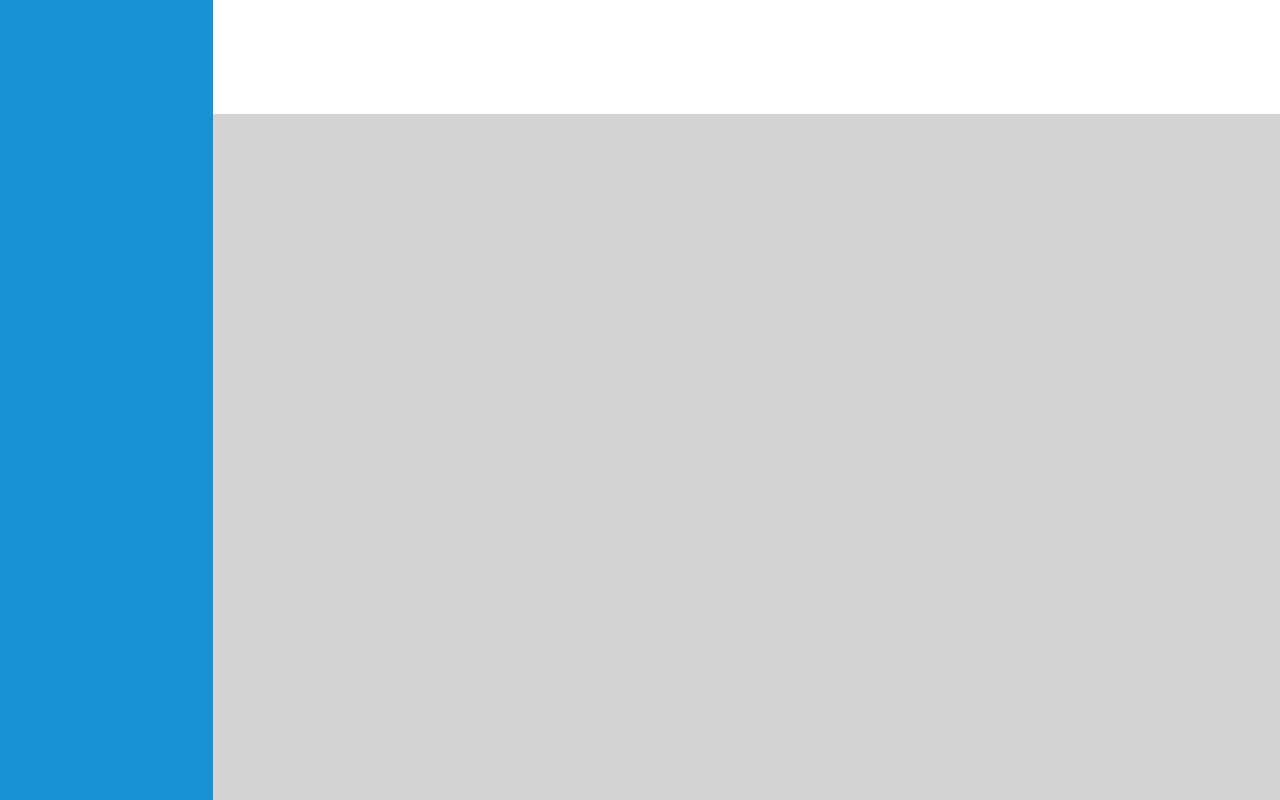
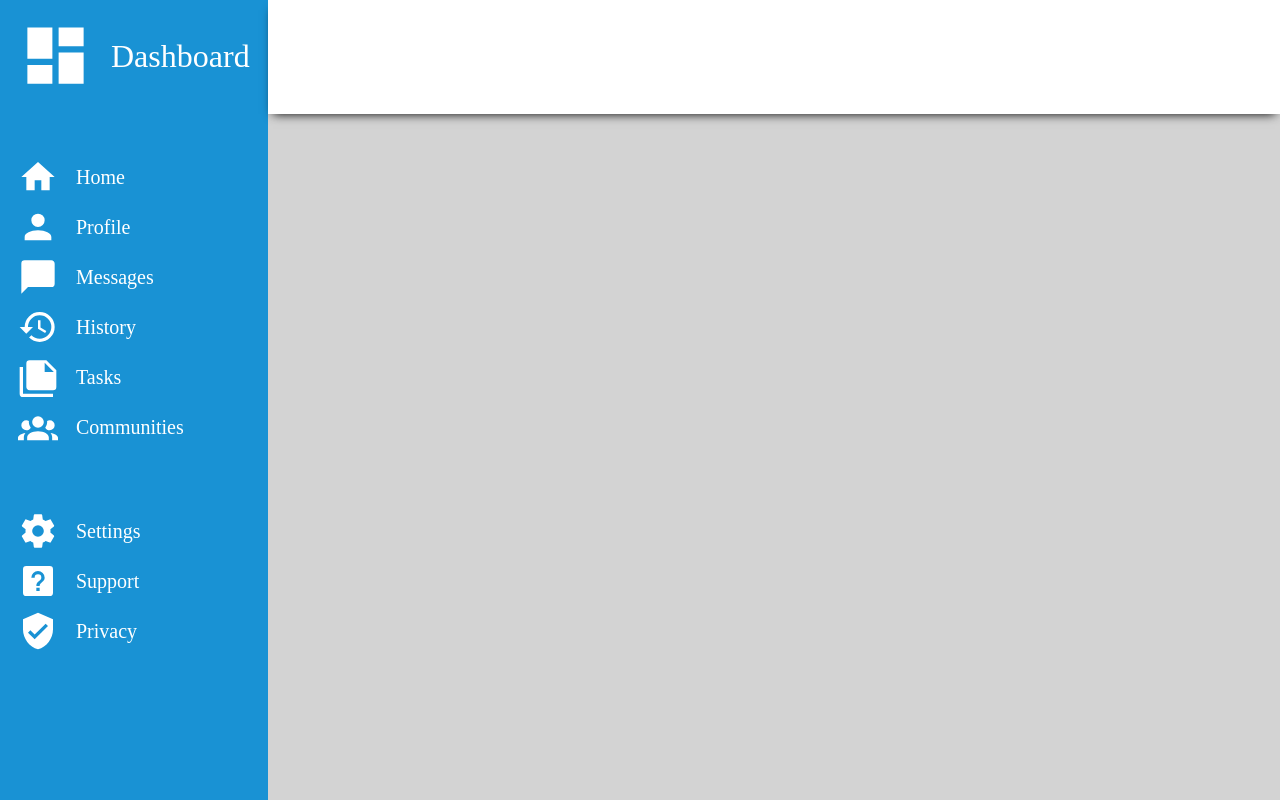
Before and after one commit to jsc17/TOP-Dashboard, a plain HTML site: page index.html in a window 1280 px wide. Drawn offline with Linux system fonts and the light colour scheme.

Commit message:
Layout side-bar and add menu icons

```diff
--- a/index.html
+++ b/index.html
@@ -11,9 +11,28 @@
 </head>
 
 <body>
-    <div class="side-bar"></div>
-    <div class="top"></div>
-    <div class="content"></div>
+    <div class="side-bar">
+        <div class="logo">
+            <img src="images/view-dashboard.svg" alt="Dashboard Icon" class="filter-white">
+            <h1>Dashboard</h1>
+        </div>
+        <ul>
+            <li><img src="images/home.svg" alt="Home Icon" class="filter-white"><a href="#">Home</a></li>
+            <li><img src="images/account.svg" alt="Profile icon" class="filter-white"><a href="#">Profile</a></li>
+            <li><img src="images/message.svg" alt="Message icon" class="filter-white"><a href="#">Messages</a></li>
+            <li><img src="images/history.svg" alt="History icon" class="filter-white"><a href="#">History</a></li>
+            <li><img src="images/note-multiple.svg" alt="Task icon" class="filter-white"><a href="#">Tasks</a></li>
+            <li><img src="images/account-group.svg" alt="Community icon" class="filter-white"><a
+                    href="#">Communities</a></li>
+        </ul>
+        <ul>
+            <li><img src="images/cog.svg" alt="Setting icon" class="filter-white"><a href="#">Settings</a></li>
+            <li><img src="images/help-box.svg" alt="Support icon" class="filter-white"><a href="#">Support</a></li>
+            <li><img src="images/shield-check.svg" alt="Privacy icon" class="filter-white"><a href="#">Privacy</a></li>
+        </ul>
+    </div>
+    <div class="header"></div>
+    <div class="main-content"></div>
 </body>
 
 </html>
--- a/styles/styles.css
+++ b/styles/styles.css
@@ -1,3 +1,7 @@
+:root {
+  font-size: 16px;
+}
+
 body {
   height: 100vh;
   display: grid;
@@ -7,9 +11,68 @@ body {
 
 .side-bar {
   background-color: #1992d4;
-  grid-row: 1 / 7;
+  grid-row: 1 / 3;
+  display: flex;
+  flex-direction: column;
+  gap: 64px;
+  padding: 18px;
 }
 
-.content {
+.logo {
+  display: flex;
+  align-items: center;
+  gap: 18px;
+}
+
+.logo img {
+  height: 75px;
+  width: 75px;
+}
+
+.side-bar h1 {
+  color: white;
+  font-size: 2rem;
+}
+
+.side-bar ul {
+  display: grid;
+  gap: 10px;
+}
+
+.side-bar li {
+  display: flex;
+  align-items: center;
+  gap: 18px;
+}
+
+.side-bar li > img {
+  height: 40px;
+  width: 40px;
+  color: white;
+}
+
+.side-bar a {
+  text-decoration: none;
+  font-size: 1.25rem;
+}
+
+.side-bar a:link,
+.side-bar a:visited {
+  color: white;
+}
+
+.header {
+  display: grid;
+  grid-template-rows: 1fr 1fr;
+  box-shadow: 0px 5px 10px -5px black;
+  z-index: 1;
+}
+
+.main-content {
   background-color: lightgray;
 }
+
+.filter-white {
+  filter: invert(100%) sepia(0%) saturate(0%) hue-rotate(93deg) brightness(103%)
+    contrast(103%);
+}
```
Also changed, not shown: dashboard-project.png (added), images/account-group.svg (added), images/account.svg (added), images/cog.svg (added), images/help-box.svg (added), images/history.svg (added), images/home.svg (added), images/message.svg (added), images/note-multiple.svg (added), images/shield-check.svg (added), images/view-dashboard.svg (added).
